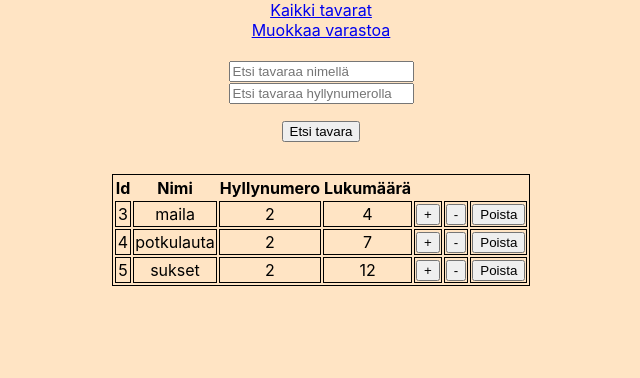
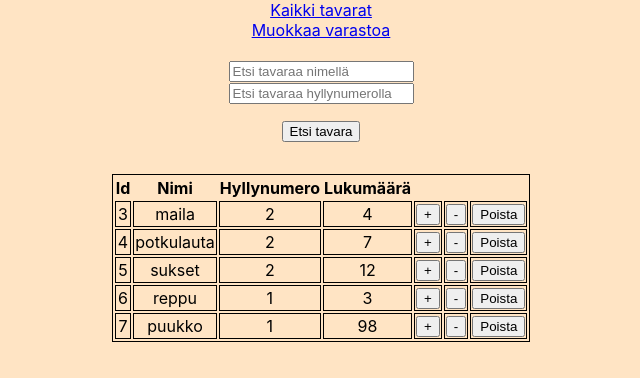
Before and after one commit to rissbsai/harjoitustyo, a React (Create React App) app: page /muokkaa in a window 1280 px wide. Shown: the top 378 px of the page, without its empty margins (319-959 px from the left). Built offline with nearby package versions, Linux system fonts and the light colour scheme; data requests are answered from the project's data file.

Commit message:
Muokkauksen hyllyltä etsintä toimii.

```diff
--- a/db.json
+++ b/db.json
@@ -25,6 +25,18 @@
       "nimi": "sukset",
       "hyllyid": "2",
       "lkm": "12"
+    },
+    {
+      "id": 6,
+      "nimi": "reppu",
+      "hyllyid": "1",
+      "lkm": "3"
+    },
+    {
+      "id": 7,
+      "nimi": "puukko",
+      "hyllyid": "1",
+      "lkm": "98"
     }
   ]
 }
--- a/src/Tavaralista.js
+++ b/src/Tavaralista.js
@@ -36,7 +36,7 @@ function Tavaralista(props) {
     fetchData();
   }
 
-  const lisaaSaldoa=(e)=> {
+  /*const lisaaSaldoa=(e)=> {
     console.log("lisaa saldoa");
   }
 
@@ -55,7 +55,7 @@ function Tavaralista(props) {
         console.log(response);
         this.fetchData();
       })
-  }
+  }*/
 
   return (
     <div>
--- a/src/Tavaralistamuokkaus.js
+++ b/src/Tavaralistamuokkaus.js
@@ -26,7 +26,7 @@ class Tavaralistamuokkaus extends Component {
       params = "?nimi_like=" + this.state.nimi + "&hyllyid_like=" + this.state.hyllyid;
     } else if (this.state.nimi) {
       params = "?nimi_like=" + this.state.nimi;
-    } else if (this.state.id) {
+    } else if (this.state.hyllyid) {
       params = "?hyllyid_like=" + this.state.hyllyid;
     }
     let response = await fetch(url + params);
```
